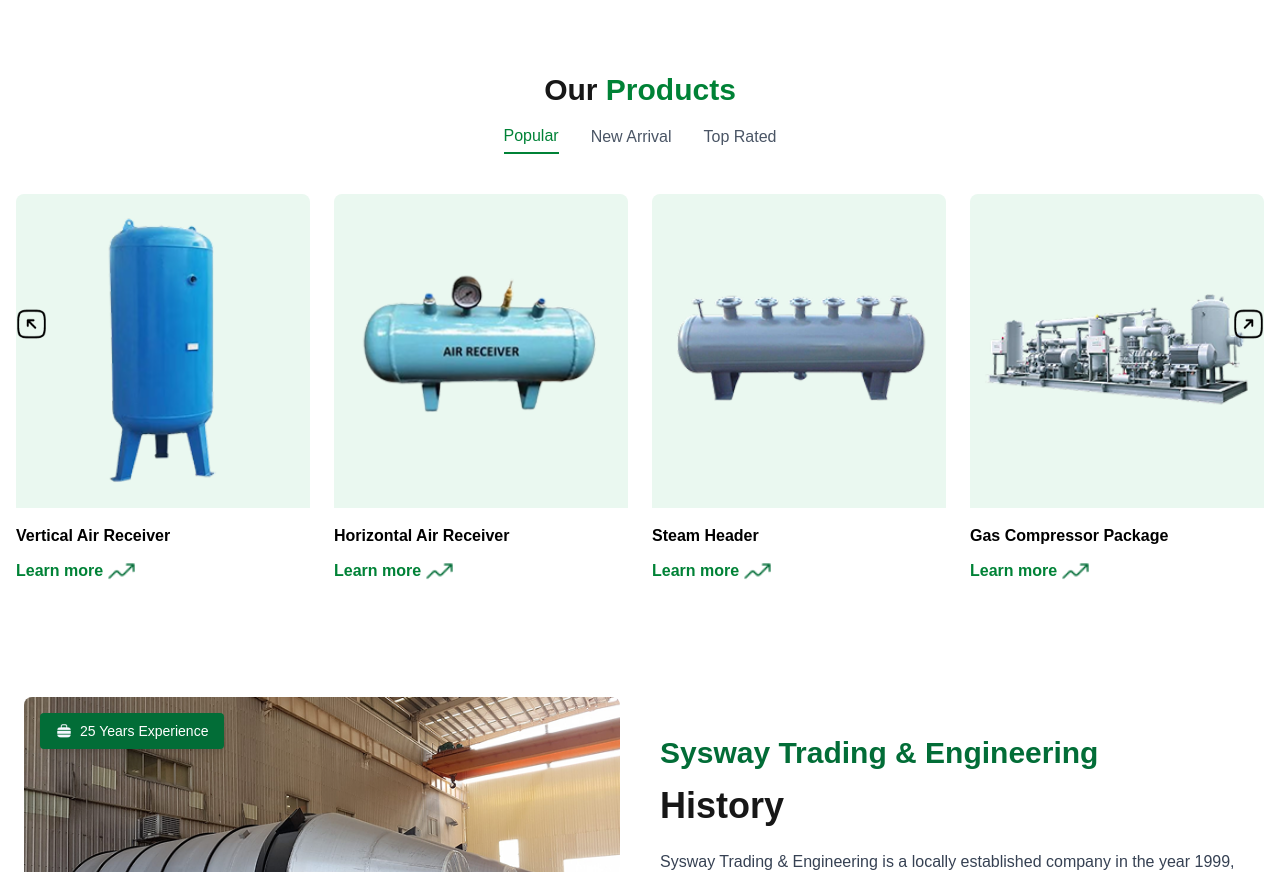
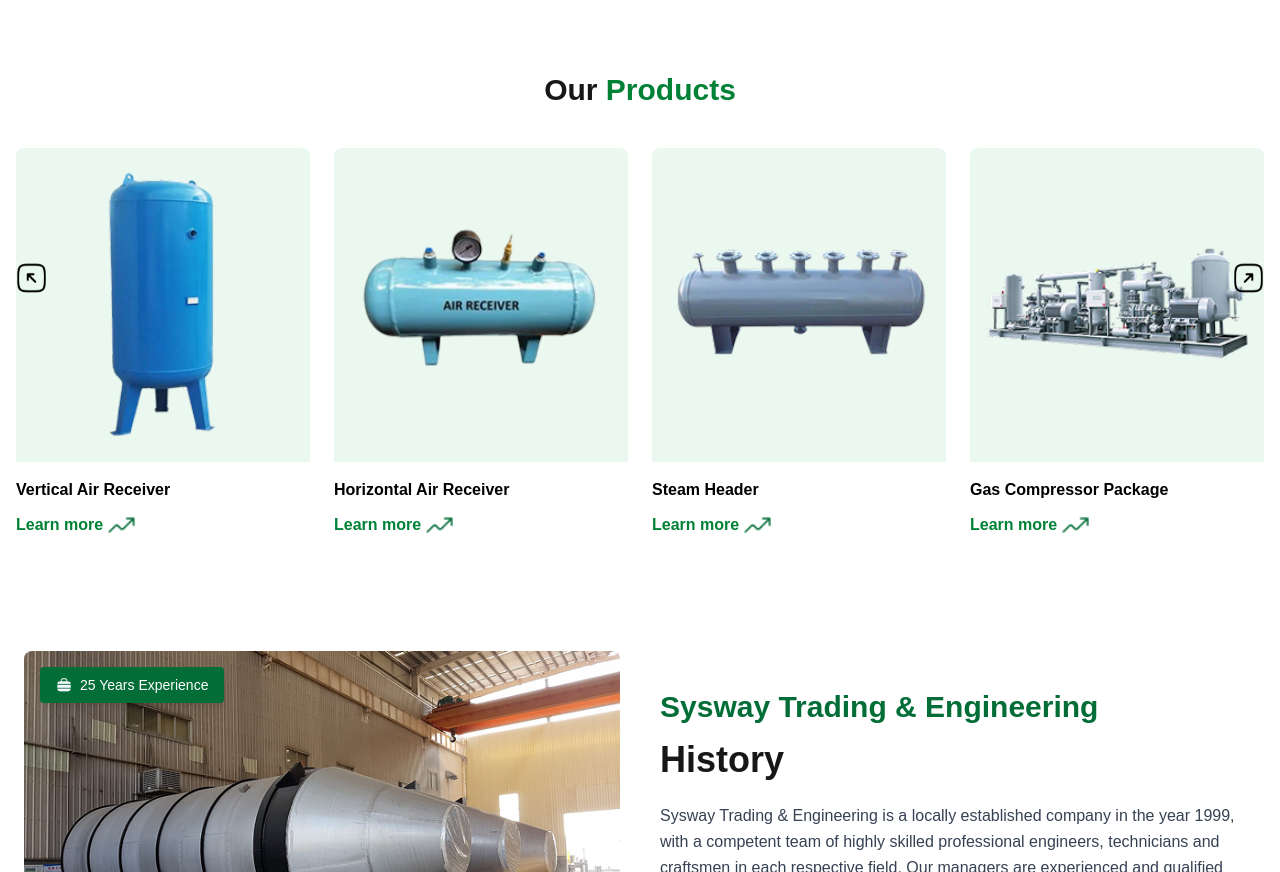
Before and after one commit to SyspreeDev/sysway, a Next.js app: page / in a window 1280 px wide. Shown: the part 880-1752 px from the top of the page. Built offline with nearby package versions, Linux system fonts and the light colour scheme.

Commit message:
Tabs section commented

```diff
--- a/components/OurProducts.jsx
+++ b/components/OurProducts.jsx
@@ -1,12 +1,8 @@
 'use client';
 
-import { useState } from 'react';
 import Image from 'next/image';
 
-const tabs = ['Popular', 'New Arrival', 'Top Rated'];
-
-const products = {
-  Popular: [
+const products = [
   {
     title: 'Vertical Air Receiver',
     image: '/images/prod1.png',
@@ -27,83 +23,18 @@
     image: '/images/prod4.png',
     link: '#',
   },
-  ],
-  'New Arrival': [
-    {
-      title: 'Vertical Air Receiver',
-      image: '/images/prod1.png',
-      link: '#',
-    },
-    {
-      title: 'Horizontal Air Receiver',
-      image: '/images/prod2.png',
-      link: '#',
-    },
-    {
-      title: 'Steam Header',
-      image: '/images/prod3.png',
-      link: '#',
-    },
-    {
-      title: 'Gas Compressor Package',
-      image: '/images/prod4.png',
-      link: '#',
-    },
+];
 
-  ],
-  'Top Rated': [
-    {
-      title: 'Vertical Air Receiver',
-      image: '/images/prod1.png',
-      link: '#',
-    },
-    {
-      title: 'Horizontal Air Receiver',
-      image: '/images/prod2.png',
-      link: '#',
-    },
-    {
-      title: 'Steam Header',
-      image: '/images/prod3.png',
-      link: '#',
-    },
-    {
-      title: 'Gas Compressor Package',
-      image: '/images/prod4.png',
-      link: '#',
-    },
-  ],
-};
-
-const ProductShowcaseTabs = () => {
-  const [activeTab, setActiveTab] = useState('Popular');
-
+const ProductShowcase = () => {
   return (
     <section className="py-12 px-4 text-center">
-      <h2 className="text-3xl font-semibold mb-2">
+      <h2 className="text-3xl font-semibold mb-10">
         Our <span className="text-green-700">Products</span>
       </h2>
 
-      {/* Tabs */}
-      <div className="flex justify-center gap-8 mt-4 mb-10 font-medium">
-        {tabs.map((tab) => (
-          <button
-            key={tab}
-            onClick={() => setActiveTab(tab)}
-            className={`pb-1 ${
-              activeTab === tab
-                ? 'text-green-700 border-b-2 border-green-700'
-                : 'text-gray-600'
-            }`}
-          >
-            {tab}
-          </button>
-        ))}
-      </div>
-
       {/* Product Grid */}
       <div className="grid grid-cols-1 sm:grid-cols-2 md:grid-cols-4 gap-6 max-w-7xl mx-auto">
-        {products[activeTab].map((product, index) => (
+        {products.map((product, index) => (
           <div
             key={index}
             className="bg-white rounded-lg overflow-hidden relative"
@@ -126,7 +57,6 @@
                 href={product.link}
                 className="text-green-700 font-semibold inline-flex items-center gap-1 hover:underline"
               >
-
                 Learn more
                 <Image
                   src="/images/arrow-up.png"
@@ -139,7 +69,7 @@
 
             {/* Left arrow for first card */}
             {index === 0 && (
-              <div className="hidden md:flex absolute left-[-3px] top-1/3 -translate-y-1/2 z-50 p-1 rounded-full ">
+              <div className="hidden md:flex absolute left-[-3px] top-1/3 -translate-y-1/2 z-50 p-1 rounded-full">
                 <Image
                   src="/images/arrow2.png"
                   alt="Left Arrow"
@@ -150,7 +80,7 @@
             )}
 
             {/* Right arrow for last card */}
-            {index === 3 && (
+            {index === products.length - 1 && (
               <div className="hidden md:flex absolute right-[-3px] top-1/3 -translate-y-1/2 z-50 p-1">
                 <Image
                   src="/images/arrow.png"
@@ -167,4 +97,178 @@
   );
 };
 
-export default ProductShowcaseTabs;
+export default ProductShowcase;
+
+
+
+
+// 'use client';
+
+// import { useState } from 'react';
+// import Image from 'next/image';
+
+// const tabs = ['Popular', 'New Arrival', 'Top Rated'];
+
+// const products = {
+//   Popular: [
+//     {
+//       title: 'Vertical Air Receiver',
+//       image: '/images/prod1.png',
+//       link: '#',
+//     },
+//     {
+//       title: 'Horizontal Air Receiver',
+//       image: '/images/prod2.png',
+//       link: '#',
+//     },
+//     {
+//       title: 'Steam Header',
+//       image: '/images/prod3.png',
+//       link: '#',
+//     },
+//     {
+//       title: 'Gas Compressor Package',
+//       image: '/images/prod4.png',
+//       link: '#',
+//     },
+//   ],
+//   'New Arrival': [
+//     {
+//       title: 'Vertical Air Receiver',
+//       image: '/images/prod1.png',
+//       link: '#',
+//     },
+//     {
+//       title: 'Horizontal Air Receiver',
+//       image: '/images/prod2.png',
+//       link: '#',
+//     },
+//     {
+//       title: 'Steam Header',
+//       image: '/images/prod3.png',
+//       link: '#',
+//     },
+//     {
+//       title: 'Gas Compressor Package',
+//       image: '/images/prod4.png',
+//       link: '#',
+//     },
+
+//   ],
+//   'Top Rated': [
+//     {
+//       title: 'Vertical Air Receiver',
+//       image: '/images/prod1.png',
+//       link: '#',
+//     },
+//     {
+//       title: 'Horizontal Air Receiver',
+//       image: '/images/prod2.png',
+//       link: '#',
+//     },
+//     {
+//       title: 'Steam Header',
+//       image: '/images/prod3.png',
+//       link: '#',
+//     },
+//     {
+//       title: 'Gas Compressor Package',
+//       image: '/images/prod4.png',
+//       link: '#',
+//     },
+//   ],
+// };
+
+// const ProductShowcaseTabs = () => {
+//   const [activeTab, setActiveTab] = useState('Popular');
+
+//   return (
+//     <section className="py-12 px-4 text-center">
+//       <h2 className="text-3xl font-semibold mb-2">
+//         Our <span className="text-green-700">Products</span>
+//       </h2>
+
+//       {/* Tabs */}
+//       <div className="flex justify-center gap-8 mt-4 mb-10 font-medium">
+//         {tabs.map((tab) => (
+//           <button
+//             key={tab}
+//             onClick={() => setActiveTab(tab)}
+//             className={`pb-1 ${
+//               activeTab === tab
+//                 ? 'text-green-700 border-b-2 border-green-700'
+//                 : 'text-gray-600'
+//             }`}
+//           >
+//             {tab}
+//           </button>
+//         ))}
+//       </div>
+
+//       {/* Product Grid */}
+//       <div className="grid grid-cols-1 sm:grid-cols-2 md:grid-cols-4 gap-6 max-w-7xl mx-auto">
+//         {products[activeTab].map((product, index) => (
+//           <div
+//             key={index}
+//             className="bg-white rounded-lg overflow-hidden relative"
+//           >
+//             {/* Image block with green background */}
+//             <div className="bg-[#EAF8F0] flex justify-center items-center" style={{ width: '100%', height: '314px' }}>
+//               <Image
+//                 src={product.image}
+//                 alt={product.title}
+//                 width={268}
+//                 height={314}
+//                 className="object-contain"
+//               />
+//             </div>
+
+//             {/* Text block below image, aligned left */}
+//             <div className="text-left pt-4 pr-4">
+//               <h3 className="text-base font-semibold text-black mb-2">{product.title}</h3>
+//               <a
+//                 href={product.link}
+//                 className="text-green-700 font-semibold inline-flex items-center gap-1 hover:underline"
+//               >
+
+//                 Learn more
+//                 <Image
+//                   src="/images/arrow-up.png"
+//                   alt="Arrow Icon"
+//                   width={29}
+//                   height={29}
+//                 />
+//               </a>
+//             </div>
+
+//             {/* Left arrow for first card */}
+//             {index === 0 && (
+//               <div className="hidden md:flex absolute left-[-3px] top-1/3 -translate-y-1/2 z-50 p-1 rounded-full ">
+//                 <Image
+//                   src="/images/arrow2.png"
+//                   alt="Left Arrow"
+//                   width={29}
+//                   height={29}
+//                 />
+//               </div>
+//             )}
+
+//             {/* Right arrow for last card */}
+//             {index === 3 && (
+//               <div className="hidden md:flex absolute right-[-3px] top-1/3 -translate-y-1/2 z-50 p-1">
+//                 <Image
+//                   src="/images/arrow.png"
+//                   alt="Right Arrow"
+//                   width={29}
+//                   height={29}
+//                 />
+//               </div>
+//             )}
+//           </div>
+//         ))}
+//       </div>
+//     </section>
+//   );
+// };
+
+// export default ProductShowcaseTabs;
```
Lines whose indentation alone changed are shown as unchanged.
